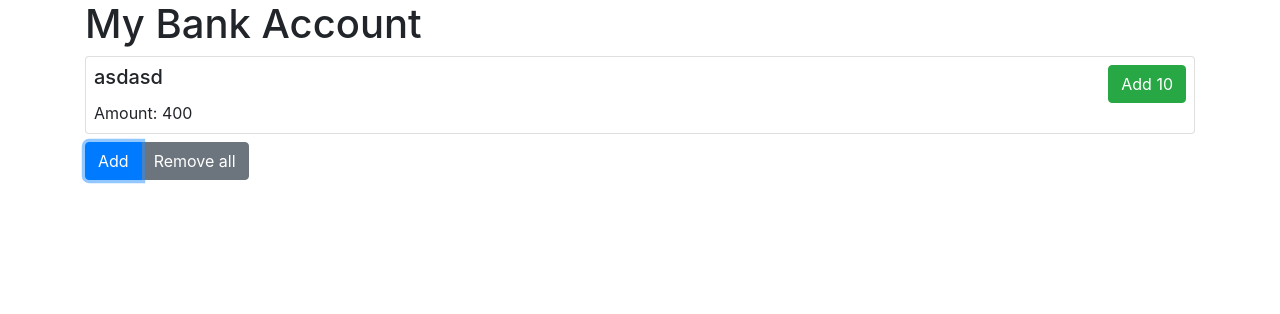
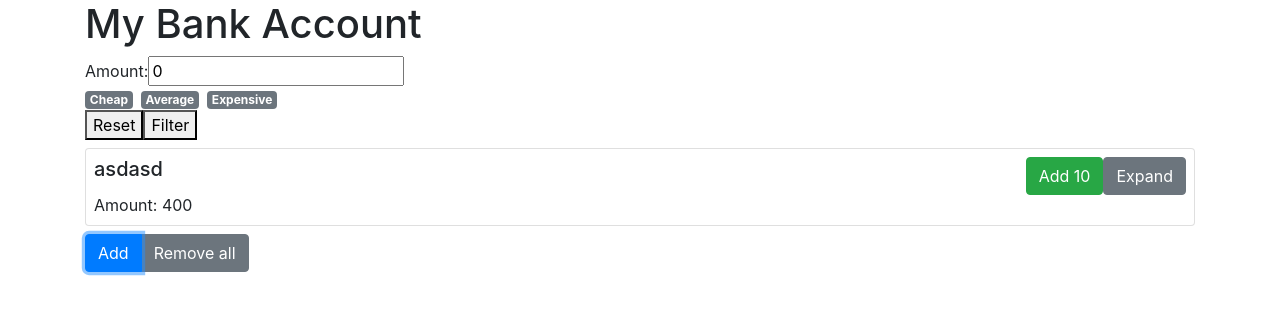
Before and after one commit to fabiosussetto/dechit-react-1, a React (Create React App) app: page / in a window 1280 px wide. Both pictures are taken after a click on the button "Add". Shown: the top 314 px of the page. Built offline with nearby package versions, Linux system fonts and the light colour scheme; no server answers.

Commit message:
imlpemented expand/collapse at top level state

```diff
--- a/src/App.js
+++ b/src/App.js
@@ -11,7 +11,9 @@ class App extends Component {
 
   state = {
     title: 'My Bank Account',
-    transactions: []
+    transactions: [],
+    filterAmount: null,
+    expandedTransactionIds: [],
   }
 
   fetchData = () => {
@@ -23,6 +25,35 @@ class App extends Component {
       })
   }
 
+  toggleCardExpanded = (transaction) => {
+    const {expandedTransactionIds} = this.state
+    const index = expandedTransactionIds.indexOf(transaction.id)
+
+    if (index === -1) {
+      this.setState({
+        expandedTransactionIds: [...expandedTransactionIds, transaction.id]
+      })
+      return
+    }
+
+    const updatedIds = [...expandedTransactionIds]
+    updatedIds.splice(index, 1)
+
+    this.setState({
+      expandedTransactionIds: updatedIds
+      // expandedTransactionIds: expandedTransactionIds.filter((t, txIndex) => txIndex !== index)
+    })
+
+  }
+
+  getFilteredTransactions () {
+    const { transactions, filterAmount } = this.state
+    if (!filterAmount) {
+      return transactions
+    }
+    return transactions.filter(transaction => transaction.amount > filterAmount)
+  }
+
   componentWillMount () {
     this.fetchData()
   }
@@ -30,6 +61,12 @@ class App extends Component {
   clearTransactions = () => {
     this.setState({
       transactions: []
+    })
+  }
+
+  onFilterSubmit = (amount) => {
+    this.setState({
+      filterAmount: amount
     })
   }
 
@@ -64,16 +101,21 @@ class App extends Component {
   }
 
   render() {
-    const { title, transactions } = this.state
+    const { title, expandedTransactionIds } = this.state
 
     const callbacks = {
       onIncrementAmount: this.incrementAmount,
       onAddTransaction: this.addTransaction,
-      onClearTransactions: this.clearTransactions
+      onClearTransactions: this.clearTransactions,
+      onFilterSubmit: this.onFilterSubmit,
+      toggleCardExpanded: this.toggleCardExpanded
     }
+
+    const transactions = this.getFilteredTransactions()
 
     return (
       <TransactionList
+        expandedIds={expandedTransactionIds}
         transactions={transactions}
         title={title}
         callbacks={callbacks}
--- a/src/TransactionCard.js
+++ b/src/TransactionCard.js
@@ -3,7 +3,7 @@ import React from 'react'
 // Es. di "functional component"
 
 const TransactionCard = (props) => {
-    const { transaction, onIncrementAmount } = props
+    const { transaction, onIncrementAmount, expanded, onToggleExpand } = props
 
     return (
         <div className="card p-2 mb-2">
@@ -14,8 +14,17 @@ const TransactionCard = (props) => {
                         Amount: {transaction.amount}
                     </p>
                 </div>
+                {expanded && (
+                  <p>
+                    I'm expanded
+                  </p>
+                )}
+
                 <div className="ml-auto">
                     <button className="btn btn-success" onClick={onIncrementAmount}>Add 10</button>
+                    <button className="btn btn-secondary" onClick={onToggleExpand}>
+                      {expanded ? 'Collapse' : 'Expand'}
+                    </button>
                 </div>
             </div>
         </div>
--- /dev/null
+++ b/src/TransactionFilter.js
@@ -0,0 +1,68 @@
+import React, { Component } from 'react'
+
+const shortcuts = [
+    { label: 'Cheap', maxAmount: 10 },
+    { label: 'Average', maxAmount: 30 },
+    { label: 'Expensive', maxAmount: 9999 }
+]
+
+export default class TransactionFilter extends Component {
+
+  state = {
+    amount: 0
+  }
+
+  onSubmit = (event) => {
+    event.preventDefault();
+    this.props.onSubmit(this.state.amount)
+  }
+
+  applyShortcut = (shortcut) => {
+      this.setState({
+          amount: shortcut.maxAmount
+      }, () => {
+        this.props.onSubmit(this.state.amount)
+      })
+  }
+
+  onAmountChange = (event) => {
+    this.setState({
+        amount: parseFloat(event.target.value)
+    })
+  }
+
+  resetAmount = () => {
+    this.setState({
+        amount: 0
+    })
+  }
+
+  render() {
+    return (
+      <form onSubmit={this.onSubmit}>
+        Amount:
+        <input
+            type="number"
+            value={this.state.amount}
+            onChange={this.onAmountChange}
+        />
+
+        <div>
+            {shortcuts.map(shortcut => (
+                <span
+                    key={shortcut.label}
+                    className="badge badge-secondary mr-2"
+                    onClick={() => this.applyShortcut(shortcut)}>
+                    {shortcut.label}
+                </span>
+            ))}
+        </div>
+
+
+        <button type="button" onClick={this.resetAmount}>Reset</button>
+
+        <button type="submit">Filter</button>
+      </form>
+    )
+  }
+}
--- a/src/TransactionList.js
+++ b/src/TransactionList.js
@@ -1,13 +1,22 @@
 import React, { Component } from 'react';
 import TransactionCard from './TransactionCard'
+import TransactionFilter from './TransactionFilter'
+
 
 class TransactionList extends Component {
+
+  isCardExpanded = (transaction) => {
+    const { expandedIds } = this.props
+    return expandedIds.indexOf(transaction.id) > -1
+  }
 
   render() {
     const { title, transactions, callbacks } = this.props
 
     const listElements = transactions.map((transaction) => (
       <TransactionCard
+        onToggleExpand={() => callbacks.toggleCardExpanded(transaction) }
+        expanded={this.isCardExpanded(transaction)}
         transaction={transaction}
         onIncrementAmount={callbacks.onIncrementAmount.bind(this, transaction.id)}
         key={transaction.id}
@@ -17,6 +26,9 @@ class TransactionList extends Component {
     return (
       <div className="container">
         <h1>{title}</h1>
+        <div className="mb-2">
+          <TransactionFilter onSubmit={callbacks.onFilterSubmit} />
+        </div>
         <div>
           {listElements}
         </div>
```
